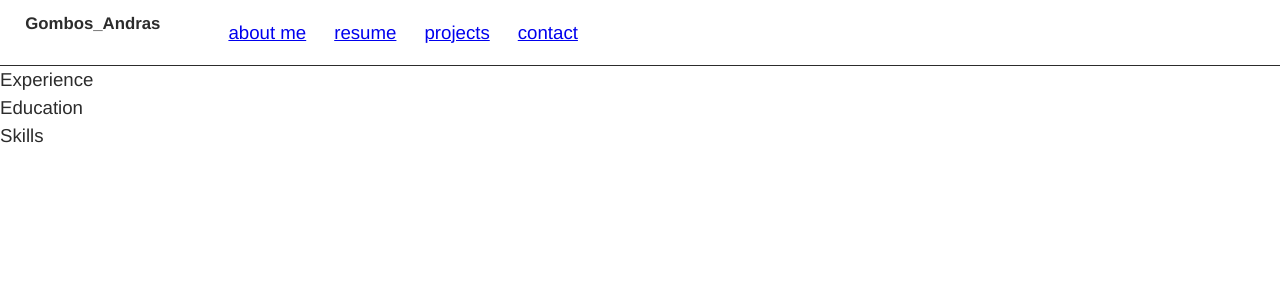
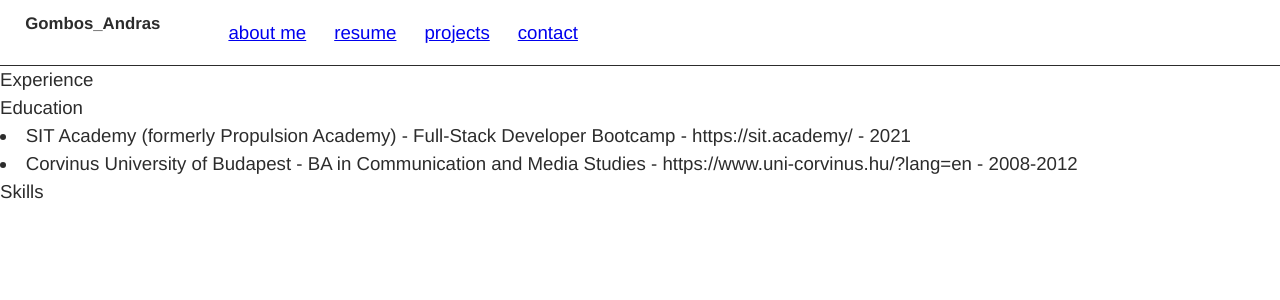
Before and after one commit to andrisgombos/homepage, a React (Create React App) app: page /resume in a window 1280 px wide. Shown: the top 300 px of the page. Built offline with nearby package versions, Linux system fonts and the light colour scheme.

Commit message:
data feeded into components

```diff
--- a/package.json
+++ b/package.json
@@ -8,8 +8,6 @@
     "@testing-library/user-event": "^13.5.0",
     "@types/jest": "^27.4.0",
     "@types/node": "^16.11.21",
-    "@types/react": "^17.0.38",
-    "@types/react-dom": "^17.0.11",
     "@types/react-router-dom": "^5.3.3",
     "react": "^17.0.2",
     "react-dom": "^17.0.2",
@@ -45,6 +43,8 @@
     ]
   },
   "devDependencies": {
+    "@types/react": "^17.0.39",
+    "@types/react-dom": "^17.0.11",
     "@types/styled-components": "^5.1.21"
   }
 }
--- a/src/components/resume.tsx
+++ b/src/components/resume.tsx
@@ -7,17 +7,25 @@ import experience from '../data/experience';
 const ResumeContainer = styled.div`
     `
 
-const sections = [ degrees, experience]
+// const sections = [ degrees, experience]
 
-const Resume = () => (
-    <>
+
+
+const Resume = () => {
+
+
+    return (
+     <>
         <Header/>
         <ResumeContainer>
             <div>Experience</div>
             <div>Education</div>
+            <div>{degrees.map((d) => <li>{d.school} - {d.degree} - {d.link} - {d.year}</li>)}</div>
             <div>Skills</div>
         </ResumeContainer>
     </>
-)
+
+    )
+}
 
 export default Resume;
```
Also changed, not shown: 1 other file (tests, documents, lock files or other folders).
